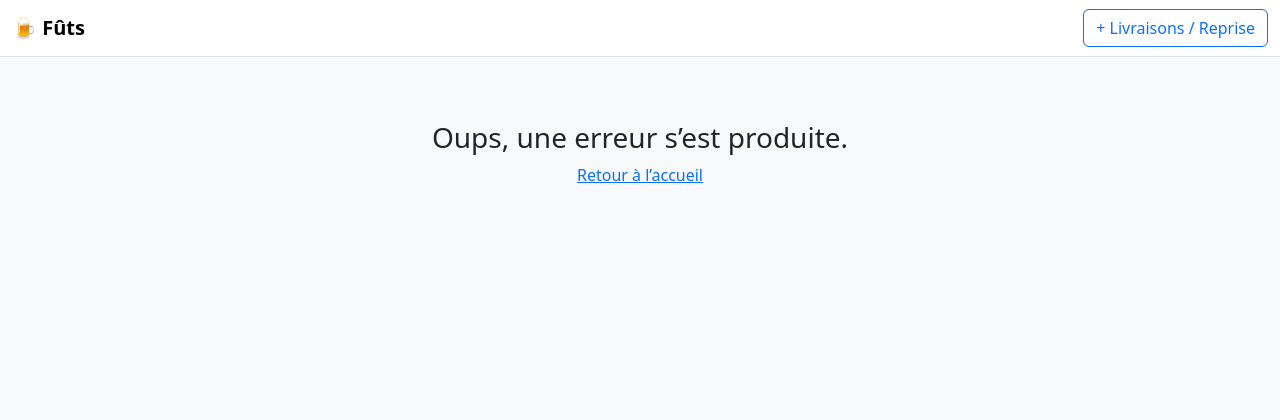
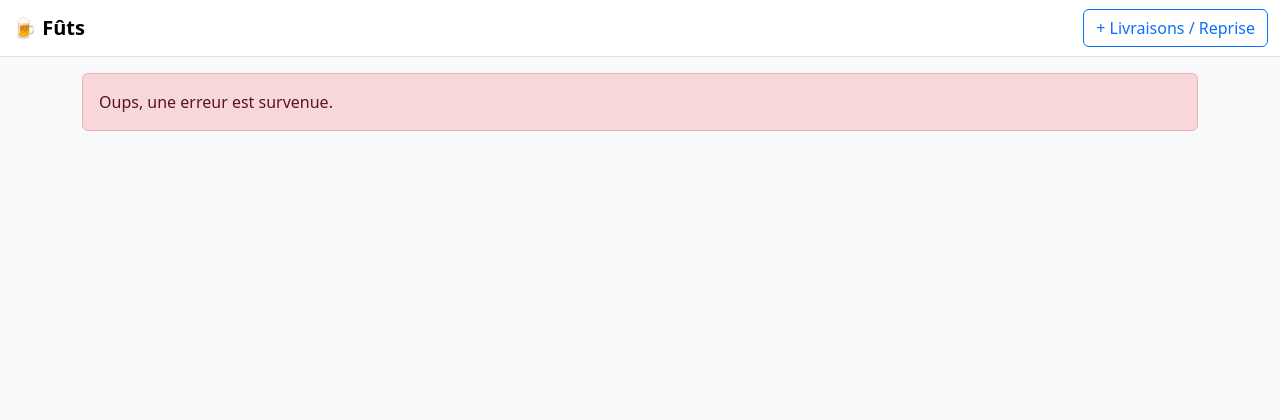
Before and after one commit to lecentrallanderneau-oss/livraison-et-suivi-futs, a Flask app: template templates/500.html in a window 1280 px wide. Shown: the top 420 px of the page. Run offline with Flask 3, Linux system fonts and the light colour scheme; the template is opened without the code that fills it, so the values that code supplies are empty.

Commit message:
Update 500.html

```diff
--- a/templates/500.html
+++ b/templates/500.html
@@ -1,8 +1,5 @@
 {% extends "base.html" %}
-{% block title %}Erreur{% endblock %}
+{% block title %}Erreur serveur{% endblock %}
 {% block content %}
-<div class="text-center py-5">
-  <h3>Oups, une erreur s’est produite.</h3>
-  <p><a href="{{ url_for('index') }}">Retour à l’accueil</a></p>
-</div>
+<div class="alert alert-danger">Oups, une erreur est survenue.</div>
 {% endblock %}
```
